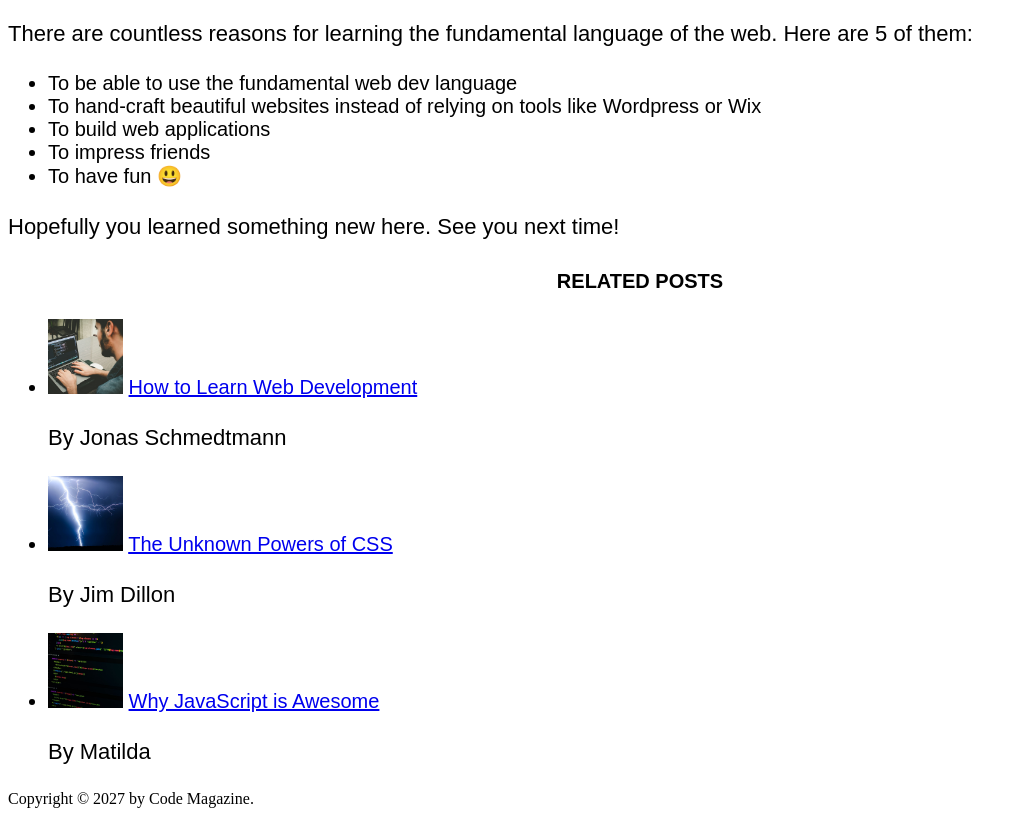
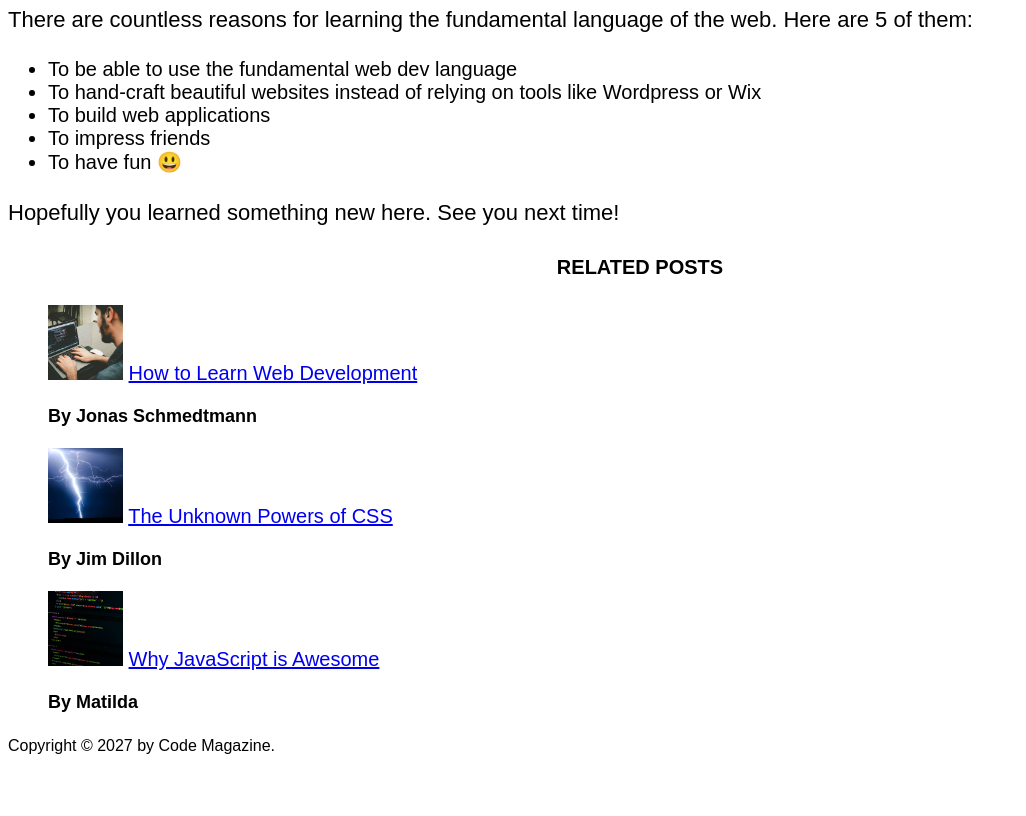
Before and after one commit to Sorayal/Web_Development_Training, a plain HTML site: page x2_Web_Basic_Course_2/Fundamentals_CSS/index.html in a window 1280 px wide. Shown: the part 1199-2015 px from the top of the page, without its empty margins (0-1026 px from the left). After the commit the page ends 1973 px from the top, so only its background shows below. Drawn offline with Linux system fonts and the light colour scheme.

Commit message:
added some css

```diff
--- a/x2_Web_Basic_Course_2/Fundamentals_CSS/index.html
+++ b/x2_Web_Basic_Course_2/Fundamentals_CSS/index.html
@@ -26,7 +26,9 @@
           width="50"
           height="50"
         />
-        <p>Posted by <strong>Laura Jones</strong> on Monday, June 21st 2027</p>
+        <p id="author">
+          Posted by <strong>Laura Jones</strong> on Monday, June 21st 2027
+        </p>
         <img
           src="assets/images/post-img.jpg"
           alt="HTML code on a screen"
@@ -89,7 +91,7 @@
     </article>
     <aside>
       <h4>Related posts</h4>
-      <ul>
+      <ul class="related">
         <li>
           <img
             src="assets/images/related-1.jpg"
@@ -98,7 +100,7 @@
             height="75"
           />
           <a href="#">How to Learn Web Development</a>
-          <p>By Jonas Schmedtmann</p>
+          <p class="related-author">By Jonas Schmedtmann</p>
         </li>
         <li>
           <img
@@ -108,7 +110,7 @@
             height="75"
           />
           <a href="#">The Unknown Powers of CSS</a>
-          <p>By Jim Dillon</p>
+          <p class="related-author">By Jim Dillon</p>
         </li>
         <li>
           <img
@@ -118,10 +120,12 @@
             height="75"
           />
           <a href="#">Why JavaScript is Awesome</a>
-          <p>By Matilda</p>
+          <p class="related-author">By Matilda</p>
         </li>
       </ul>
     </aside>
-    <footer>Copyright &copy; 2027 by Code Magazine.</footer>
+    <footer>
+      <p id="copyright">Copyright &copy; 2027 by Code Magazine.</p>
+    </footer>
   </body>
 </html>
--- a/x2_Web_Basic_Course_2/Fundamentals_CSS/styles/main.css
+++ b/x2_Web_Basic_Course_2/Fundamentals_CSS/styles/main.css
@@ -1,34 +1,68 @@
+h1,
+h2,
+h3,
+h4,
+p,
+li {
+  font-family: sans-serif;
+}
+
 h1 {
   font-size: 26px;
-  font-family: sans-serif;
+
   text-transform: uppercase;
   font-style: italic;
 }
 
 h2 {
   font-size: 40px;
-  font-family: sans-serif;
 }
 
 h3 {
   font-size: 30px;
-  font-family: sans-serif;
 }
 
 h4 {
   font-size: 20px;
-  font-family: sans-serif;
   text-transform: uppercase;
   text-align: center;
 }
 
 p {
   font-size: 22px;
-  font-family: sans-serif;
   line-height: 1.5;
 }
 
 li {
   font-size: 20px;
-  font-family: sans-serif;
 }
+
+#author {
+  font-style: italic;
+  font-size: 18px;
+}
+
+#copyright {
+  font-size: 16px;
+}
+
+.related-author {
+  font-size: 18px;
+  font-weight: bold;
+}
+
+.related {
+  list-style: none;
+}
+
+/*Decendent Selector, selects child of footer
+footer p {
+  font-size: 16px;
+}
+/*
+
+/* Nested Decendent Selector
+article header p {
+  font-style: italic;
+}
+*/
```
